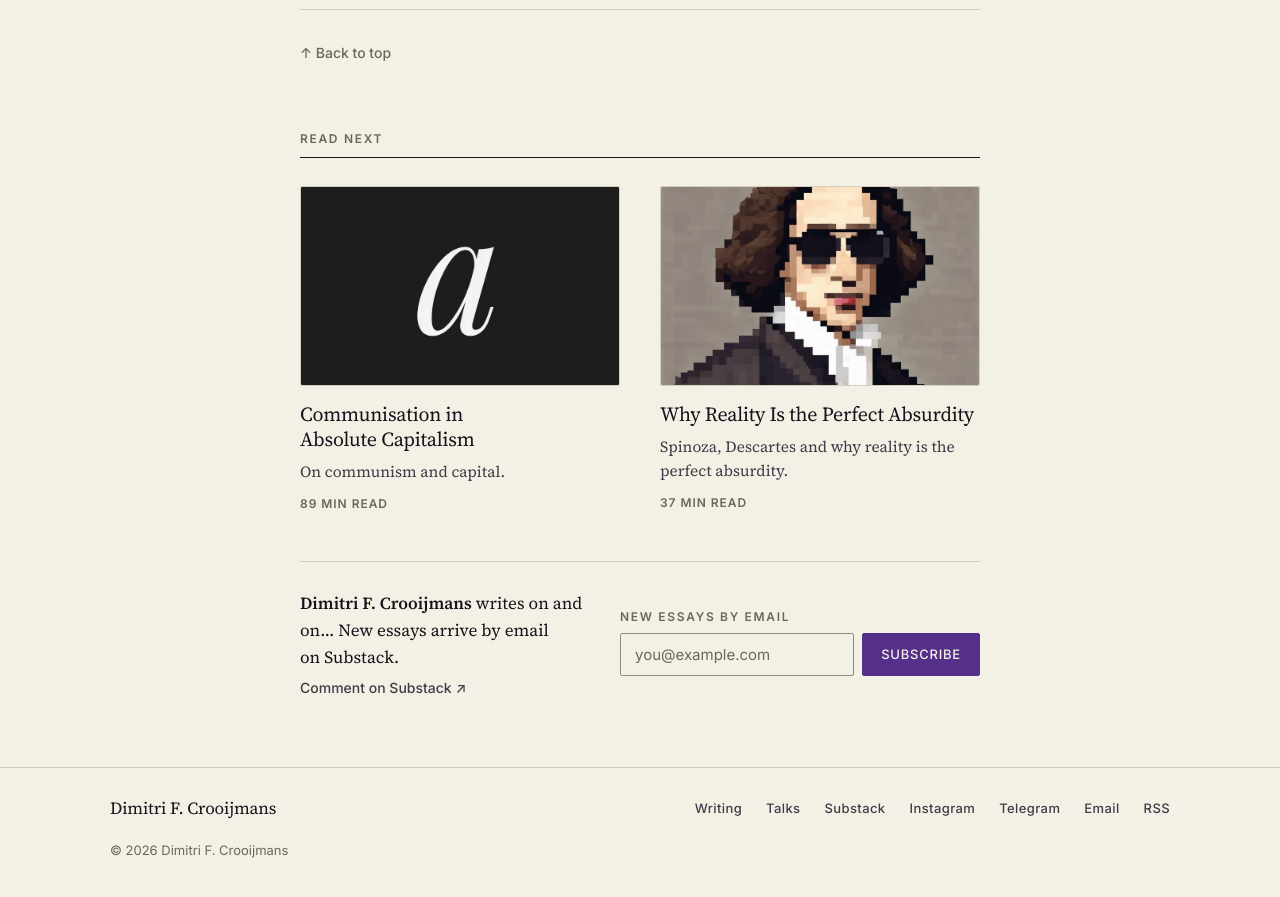
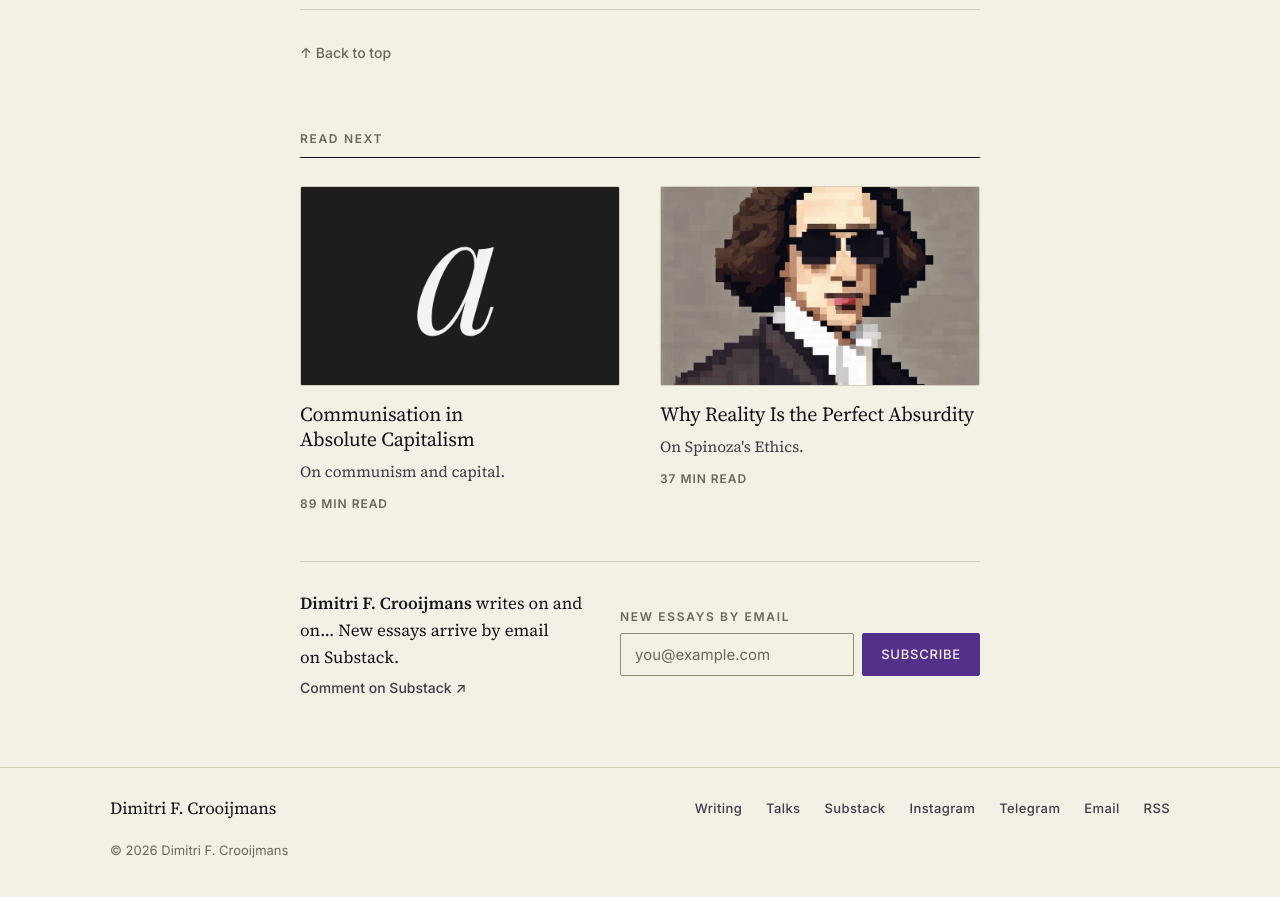
Before and after one commit to dialectmaterial/dialectmaterial.github.io, a Jekyll site: the page built from _posts/2026-01-22-the-parallax-view.md, in a window 1280 px wide and 900 px high, scrolled down 6215 px. Shown: the top 897 px of the window. Built offline with Jekyll 4.4.1, drawn with Linux system fonts in a browser that asks for light colours.

Commit message:
Home: Start-here blurb matches the new subtitle
Co-Authored-By: Claude Opus 5.5 <noreply@anthropic.com>

```diff
--- a/_data/home.yml
+++ b/_data/home.yml
@@ -65,7 +65,7 @@ start_here:
     - slug: communisation-in-absolute-capitalism
       blurb: On communism and capital.
     - slug: everyone-knows-perfection-is-absurd
-      blurb: Spinoza, Descartes and why reality is the perfect absurdity.
+      blurb: On Spinoza's Ethics.
 
 # The dark band about the anthology with your papers.
 book:
```
